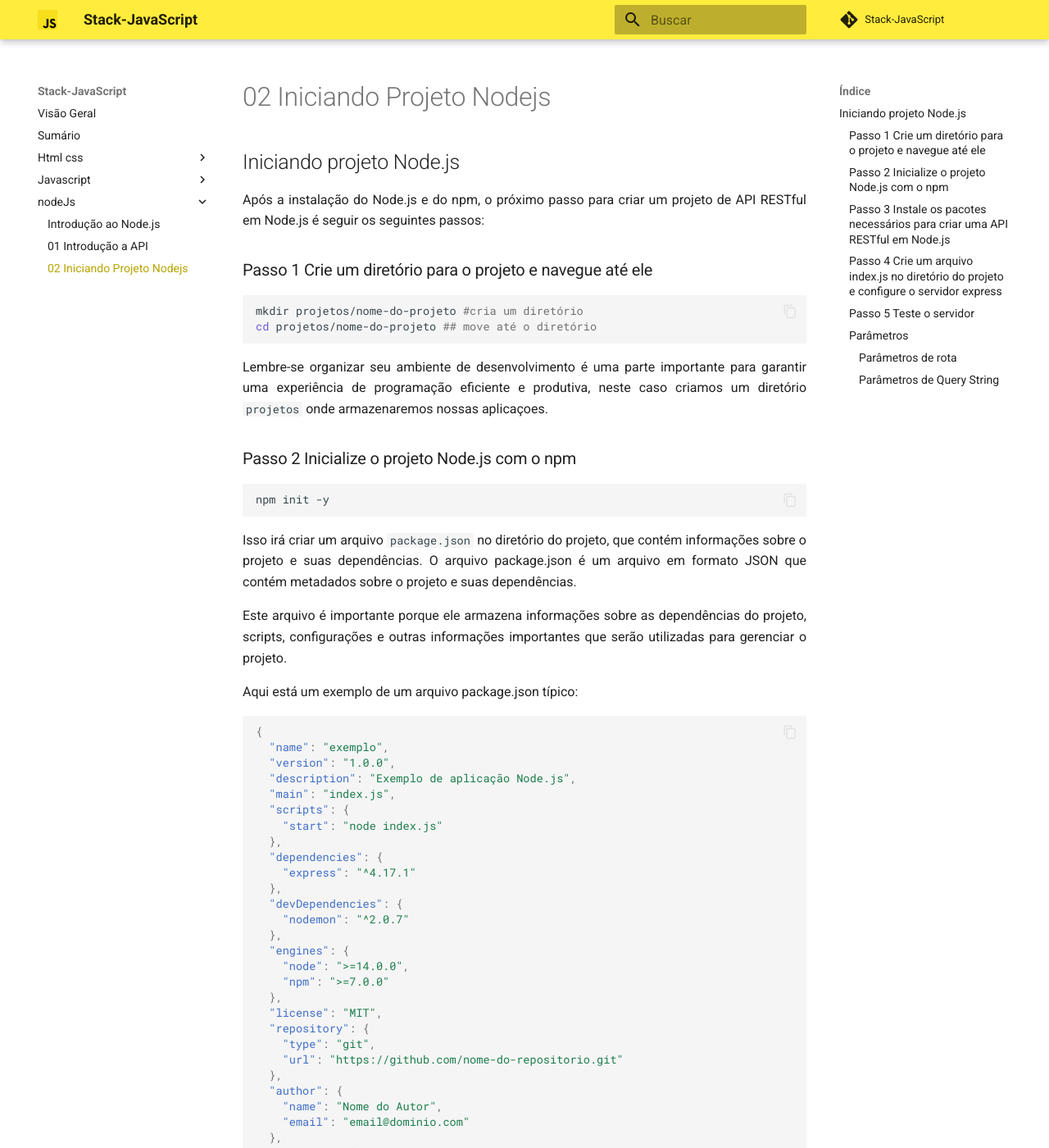
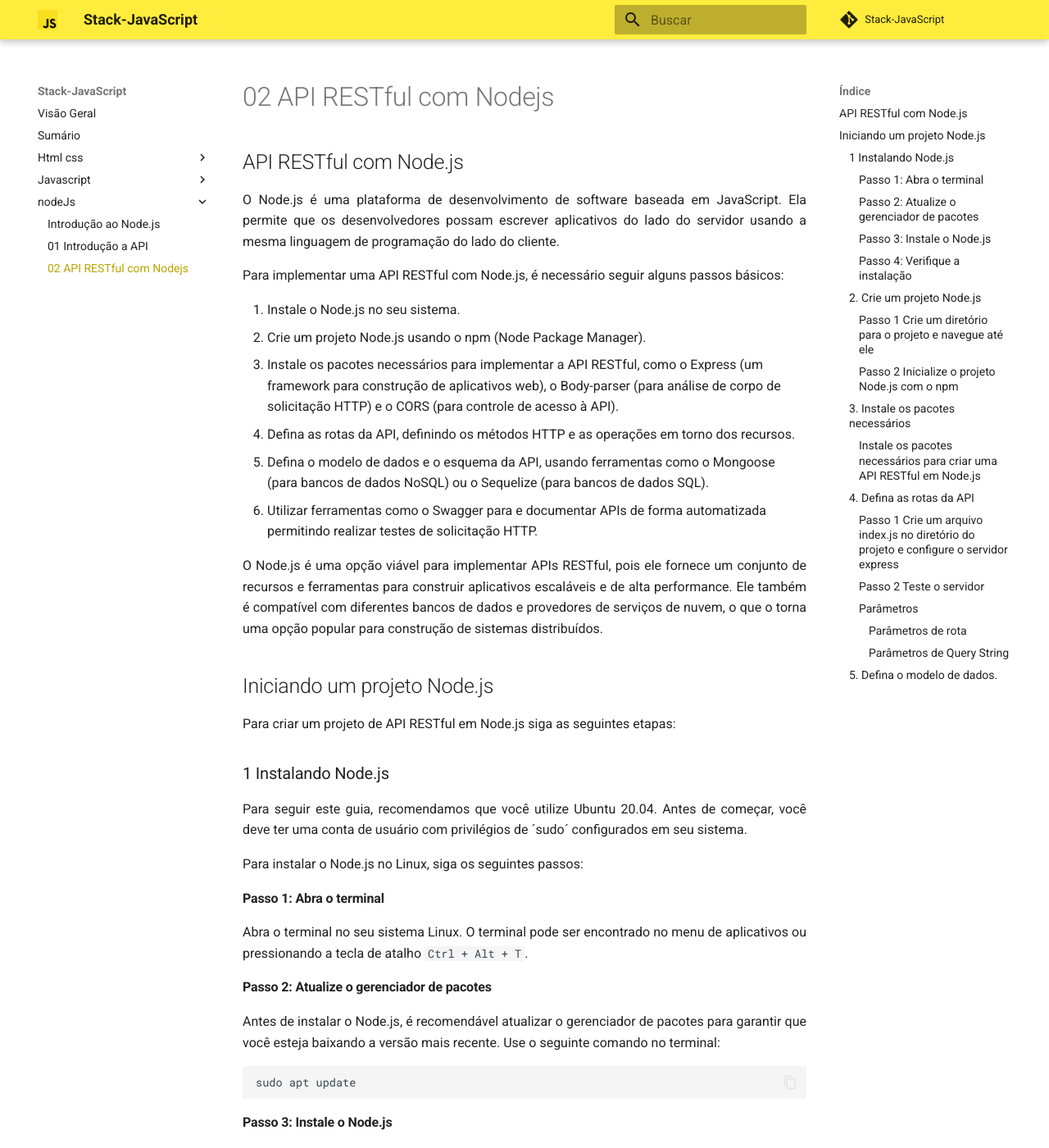
Before and after one commit to juniormarans/StackJavaScript, an MkDocs documentation site: the page built from docs/nodeJs/_02_API-RESTful-com-Nodejs.md, in a window 1280 px wide and 1400 px high. Shown: the whole window at 82% size. Built offline with MkDocs 1.6.1 and Material for MkDocs 9.7.7, drawn with Linux system fonts in a browser that asks for light colours; comment, search, counter and statistics services are not loaded; some of the changed text lies outside the part shown.

Commit message:
feat: adiciona exemplos de api

````diff
--- a/docs/nodeJs/_02_Iniciando-Projeto-Nodejs.md
+++ b/docs/nodeJs/_02_API-RESTful-com-Nodejs.md
@@ -1,8 +1,75 @@
-## Iniciando projeto Node.js
+## API RESTful com Node.js
 
-Após a instalação do Node.js e do npm, o próximo passo para criar um projeto de API RESTful em Node.js é seguir os seguintes passos:
+O Node.js é uma plataforma de desenvolvimento de software baseada em JavaScript. Ela permite que os desenvolvedores possam escrever aplicativos do lado do servidor usando a mesma linguagem de programação do lado do cliente.
 
-### Passo 1 Crie um diretório para o projeto e navegue até ele
+Para implementar uma API RESTful com Node.js, é necessário seguir alguns passos básicos:
+
+1. Instale o Node.js no seu sistema.
+2. Crie um projeto Node.js usando o npm (Node Package Manager).
+3. Instale os pacotes necessários para implementar a API RESTful, como o Express (um framework para construção de aplicativos web), o Body-parser (para análise de corpo de solicitação HTTP) e o CORS (para controle de acesso à API).
+4. Defina as rotas da API, definindo os métodos HTTP e as operações em torno dos recursos.
+5. Defina o modelo de dados e o esquema da API, usando ferramentas como o Mongoose (para bancos de dados NoSQL) ou o Sequelize (para bancos de dados SQL).
+6. Utilizar ferramentas como o Swagger para e documentar APIs de forma automatizada permitindo realizar  testes de solicitação HTTP.
+
+O Node.js é uma opção viável para implementar APIs RESTful, pois ele fornece um conjunto de recursos e ferramentas para construir aplicativos escaláveis e de alta performance. Ele também é compatível com diferentes bancos de dados e provedores de serviços de nuvem, o que o torna uma opção popular para construção de sistemas distribuídos.
+
+## Iniciando um projeto Node.js
+
+Para criar um projeto de API RESTful em Node.js siga as seguintes etapas:
+
+### 1 Instalando Node.js
+
+Para seguir este guia, recomendamos que você utilize Ubuntu 20.04. Antes de começar, você deve ter uma conta de usuário com privilégios  de ´sudo´ configurados em seu sistema.
+
+Para instalar o Node.js no Linux, siga os seguintes passos:
+
+#### Passo 1: Abra o terminal
+
+Abra o terminal no seu sistema Linux. O terminal pode ser encontrado no menu de aplicativos ou pressionando a tecla de atalho `Ctrl + Alt + T`.
+
+#### Passo 2: Atualize o gerenciador de pacotes
+
+Antes de instalar o Node.js, é recomendável atualizar o gerenciador de pacotes para garantir que você esteja baixando a versão mais recente. Use o seguinte comando no terminal:
+
+```bash
+sudo apt update
+```
+
+#### Passo 3: Instale o Node.js
+
+Existem diferentes formas de instalar o Node.js no Linux, mas neste exemplo, usaremos o gerenciador de pacotes `apt` no Ubuntu ou no Debian. Use o seguinte comando para instalar o Node.js:
+
+```bash
+sudo apt install nodejs
+```
+
+Além disso, você também precisa instalar o gerenciador de pacotes npm (Node Package Manager), que é usado para instalar pacotes e bibliotecas JavaScript. Use o seguinte comando para instalar o npm:
+
+```bash
+sudo apt install npm
+```
+
+#### Passo 4: Verifique a instalação
+
+Após a instalação do Node.js e npm, você pode verificar se tudo foi instalado corretamente executando o seguinte comando no terminal:
+
+```bash
+node -v
+```
+
+Este comando irá exibir a versão do Node.js instalada no seu sistema. Para verificar a versão do npm, use o seguinte comando:
+
+```bash
+npm -v
+```
+
+Instalar o Node.js no Linux é um processo simples e fácil, usando o gerenciador de pacotes `apt`. Certifique-se de atualizar o gerenciador de pacotes antes de instalar o Node.js e npm, e verifique se tudo foi instalado corretamente executando os comandos de verificação.
+
+O Node.js é uma plataforma versátil que pode ser usada para desenvolver uma ampla gama de aplicativos, desde aplicativos web simples até aplicativos de rede complexos em tempo real. Ele é mantido pela Node.js Foundation, uma organização sem fins lucrativos que é responsável por coordenar o desenvolvimento, promover a adoção, fornecer suporte e garantir a estabilidade e a segurança da plataforma. Com sua arquitetura orientada a eventos e I/O assíncrono, o Node.js é capaz de lidar com muitas conexões simultâneas e escalonar facilmente para lidar com grandes cargas de trabalho.
+
+### 2. Crie um projeto Node.js
+
+#### Passo 1 Crie um diretório para o projeto e navegue até ele
 
 ```bash
 mkdir projetos/nome-do-projeto #cria um diretório
@@ -11,7 +78,8 @@
 
 Lembre-se organizar seu ambiente de desenvolvimento é uma parte importante para garantir uma experiência de programação eficiente e produtiva, neste caso criamos um diretório `projetos` onde armazenaremos nossas aplicaçoes.
 
-### Passo 2 Inicialize o projeto Node.js com o npm
+
+#### Passo 2 Inicialize o projeto Node.js com o npm
 
 ```bash
 npm init -y
@@ -97,7 +165,9 @@
 Essas são algumas das principais propriedades que podem ser encontradas em um arquivo package.json. Além dessas, existem outras propriedades que podem ser definidas, dependendo das necessidades do projeto.
 Em resumo, o arquivo package.json é fundamental em projetos Node.js, pois ele ajuda a gerenciar dependências, configurar scripts e outras configurações importantes para o projeto.
 
-### Passo 3 Instale os pacotes necessários para criar uma API RESTful em Node.js
+### 3. Instale os pacotes necessários
+
+#### Instale os pacotes necessários para criar uma API RESTful em Node.js
 
    ```bash
    npm i express body-parser cors
@@ -106,7 +176,9 @@
 
    O pacote `express` é o framework para criação de aplicações Node.js, `body-parser` é usado para analisar o corpo das requisições HTTP e `cors` é utilizado para habilitar o acesso de outras origens (como outros servidores) à API.
 
-### Passo 4 Crie um arquivo `index.js` no diretório do projeto e configure o servidor express
+### 4. Defina as rotas da API
+
+#### Passo 1 Crie um arquivo `index.js` no diretório do projeto e configure o servidor express
 
 ```js
 const express = require('express');
@@ -183,7 +255,7 @@
 
 Finalmente, aqui estamos iniciando o servidor express na porta definida anteriormente e imprimindo uma mensagem de sucesso no console.
 
-### Passo 5 Teste o servidor
+#### Passo 2 Teste o servidor
 
 Para rodar o codigo criado em `index.js` execute o seguinte comando:
 
@@ -195,11 +267,11 @@
 
 A partir daqui, você pode começar a criar as rotas da API RESTful, definindo as operações HTTP, os **parametros** e as respostas esperadas. O express facilita muito a criação de rotas e manipulação de requisições e respostas HTTP. Com as rotas definidas, você pode criar a lógica de negócios da aplicação, que pode incluir acesso a banco de dados, autenticação e autorização, validação de dados, entre outros.
 
-### Parâmetros
+#### Parâmetros
 
 Parâmetros de rotas, ou route parameters, são uma forma de passar informações dinâmicas para a sua aplicação através da URL. Eles são utilizados para identificar um recurso específico, como um usuário ou um produto, ou para passar  informações adicionais para a nossa aplicação. Podemos dividir os parâmetros em:
 
-#### Parâmetros de rota
+##### Parâmetros de rota
 
 Em uma URL, os parâmetros de rota (Route Parameters) são definidos após a rota base e são indicados pelo caractere `:` seguido do nome do parâmetro. Por exemplo, considerando a rota `/users/:id`, o parâmetro `id` é um parâmetro de rota.
 
@@ -238,7 +310,7 @@
 
 Para testar essa rota, basta acessar `http://localhost:3000/usuario/123` no navegador, onde `123` é um exemplo de ID de usuário. A mensagem de resposta irá incluir esse ID na mensagem.
 
-#### Parâmetros de Query String
+##### Parâmetros de Query String
 
 ```javascript
 const express = require('express');
@@ -276,3 +348,5 @@
 Nesse exemplo, a rota `/usuario` recebe os parâmetros `nome` e `idade` via query string. Esses parâmetros são acessados através do objeto `req.query`.
 
 Para testar essa rota, basta acessar `http://localhost:3000/usuario?nome=João&idade=30` no navegador.
+
+### 5. Defina o modelo de dados.
````
Also changed, not shown: docs/nodeJs/_01_Introdução-a-API.md (+33 -67 lines).
